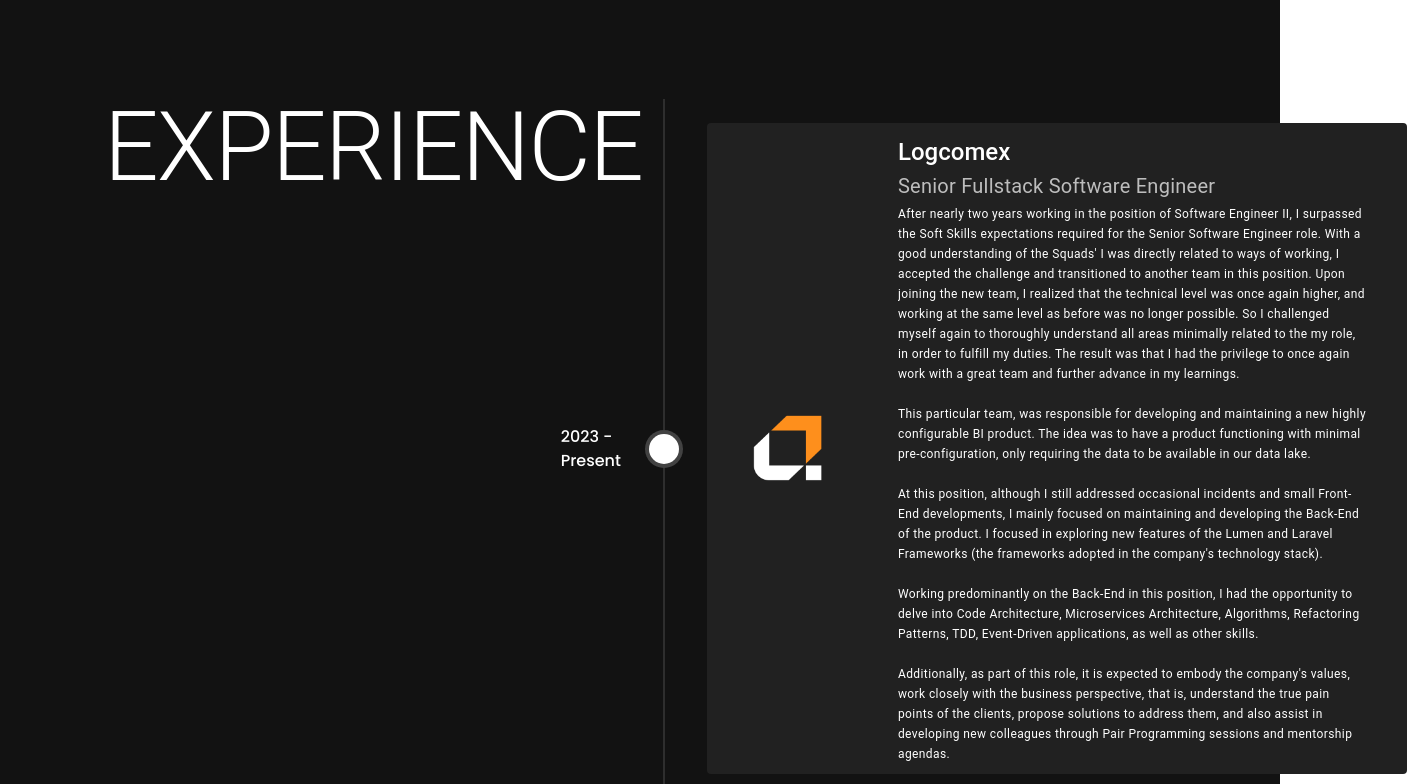
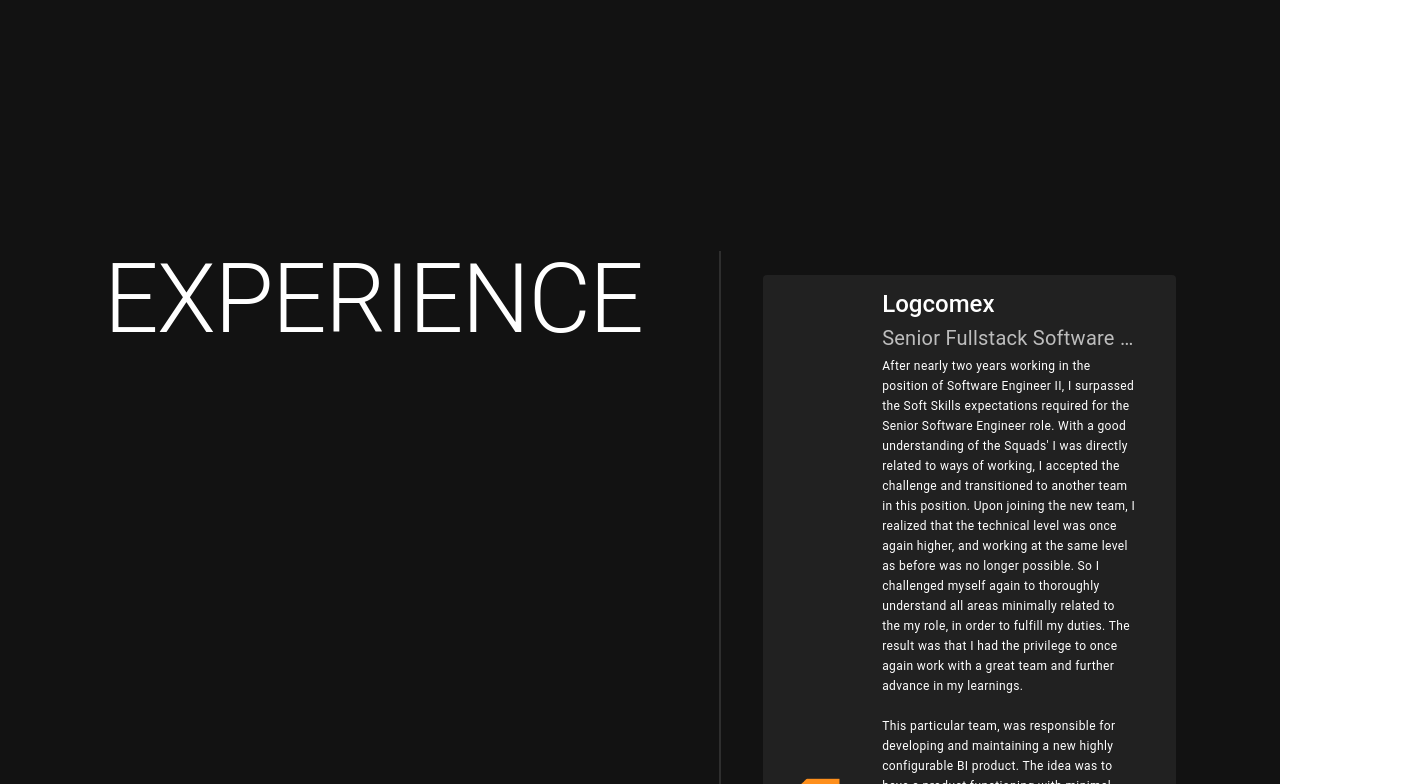
Before and after one commit to borica/borica-portfolio, a Vue app: page / in a window 1280 px wide. Shown: the part 2016-2800 px from the top of the page, 1407 px wide, since content can reach past the window. Built offline with nearby package versions, Linux system fonts and the light colour scheme.

Commit message:
Responsive layout adjustments

```diff
--- a/components.d.ts
+++ b/components.d.ts
@@ -10,6 +10,7 @@ declare module 'vue' {
     AboutMe: typeof import('./src/components/AboutMe.vue')['default']
     CurrentTechStack: typeof import('./src/components/CurrentTechStack.vue')['default']
     Experience: typeof import('./src/components/Experience.vue')['default']
+    Footer: typeof import('./src/components/Footer.vue')['default']
     HelloWorld: typeof import('./src/components/PresentationHeader.vue')['default']
     PresentationHeader: typeof import('./src/components/PresentationHeader.vue')['default']
     TopBarMenu: typeof import('./src/components/TopBarMenu.vue')['default']
--- a/src/App.vue
+++ b/src/App.vue
@@ -7,6 +7,9 @@
       <CurrentTechStack />
       <Experience />
     </v-main>
+    <v-footer>
+      <Footer />
+    </v-footer>
   </v-app>
 </template>
 
@@ -16,6 +19,7 @@ import CurrentTechStack from "@/components/CurrentTechStack.vue";
 import PresentationHeader from "@/components/PresentationHeader.vue";
 import TopBarMenu from "@/components/TopBarMenu.vue";
 import Experience from "@/components/Experience.vue";
+import Footer from "@/components/Footer.vue";
 
 </script>
 
--- a/src/components/AboutMe.vue
+++ b/src/components/AboutMe.vue
@@ -3,9 +3,8 @@
       <v-row class="d-flex align-center about-me-container">
         <v-col
           cols="12"
-          sm="4"
-          md="4"
-          class="d-flex justify-start"
+          md="5"
+          class="mb-sm-10 d-flex justify-center justify-md-start justify-lg-start justify-xl-start justify-xxl-start"
         >
           <div class="text-center">
             <p class="text-h1 poppins-bold">{{ $t('aboutMe.about').toUpperCase() }}</p>
@@ -14,8 +13,7 @@
         </v-col>
         <v-col
           cols="12"
-          sm="8"
-          md="8"
+          md="7"
           class="poppins-medium"
         >
           {{ $t('aboutMe.aboutMeText') }}
@@ -29,8 +27,9 @@
 </script>
 
 <style scoped>
- .about-me-container {
-   margin-top: 100px;
-   margin-bottom: 100px;
- }
+  .about-me-container {
+    margin-top: 100px;
+    margin-bottom: 100px;
+}
+
 </style>
--- a/src/components/CurrentTechStack.vue
+++ b/src/components/CurrentTechStack.vue
@@ -3,7 +3,15 @@
     <v-row class="d-flex align-center tech-stack-container">
       <v-col
         cols="12"
-        sm="6"
+        class="d-flex justify-center hidden-md-and-up mb-10"
+      >
+        <div class="text-center">
+          <p class="text-h1 poppins-bold"> {{ $t('techStack.techStack').toUpperCase() }} </p>
+          <p class="text-h1"> {{ $t('techStack.stackTech').toUpperCase() }} </p>
+        </div>
+      </v-col>
+      <v-col
+        cols="12"
         md="6"
         class="poppins-medium pl-md-10 align"
       >
@@ -31,9 +39,8 @@
       </v-col>
       <v-col
         cols="12"
-        sm="6"
         md="6"
-        class="d-flex justify-end"
+        class="d-flex justify-end hidden-sm-and-down"
       >
         <div class="text-center">
           <p class="text-h1 poppins-bold"> {{ $t('techStack.techStack').toUpperCase() }} </p>
@@ -177,4 +184,19 @@
   margin-top: 100px;
   margin-bottom: 100px;
 }
+
+@media (min-width: 960px) {
+  .hidden-md-and-up {
+    display: none !important;
+  }
+}
+
+@media (max-width: 959.98px) {
+  .hidden-sm-and-down {
+    display: none !important;
+  }
+}
+
+
+
 </style>
--- a/src/components/Experience.vue
+++ b/src/components/Experience.vue
@@ -1,11 +1,11 @@
 <template>
-  <v-container class="px-16">
-    <v-row class="">
+  <v-container class="px-md-16">
+    <v-row class="experience-container">
       <v-col
         cols="12"
-        sm="5"
+        sm="12"
         md="5"
-        class="d-flex justify-start"
+        class="mb-sm-10 d-flex justify-sm-center justify-md-start"
       >
         <div class="text-center">
           <p class="text-h1">{{ $t('experience.experience').toUpperCase() }}</p>
@@ -13,7 +13,7 @@
       </v-col>
       <v-col
         cols="12"
-        sm="7"
+        sm="12"
         md="7"
         class="poppins-medium"
       >
@@ -28,7 +28,7 @@
                 : experience.period
               }}
             </template>
-            <v-card variant="flat" style="min-width: 700px !important;">
+            <v-card variant="flat">
               <v-row class="w-100">
                 <v-col cols="3" class="d-flex align-center justify-center">
                   <v-img class="ml-3" height="70" :src="experience.companyLogoImageSrc" />
@@ -89,5 +89,8 @@
 </script>
 
 <style scoped>
-
+  .experience-container {
+    margin-top: 100px;
+    margin-bottom: 100px;
+  }
 </style>
--- /dev/null
+++ b/src/components/Footer.vue
@@ -0,0 +1,19 @@
+<template>
+  <v-footer
+    class="text-center d-flex flex-column"
+  >
+
+    <v-divider></v-divider>
+    <div>
+      {{ new Date().getFullYear() }} — <strong>Tiago Boriça</strong>
+    </div>
+  </v-footer>
+</template>
+
+<script setup lang="ts">
+
+</script>
+
+<style scoped>
+
+</style>
--- a/src/components/PresentationHeader.vue
+++ b/src/components/PresentationHeader.vue
@@ -98,4 +98,10 @@ const copyEmailToClipboard = () => {
 .fill-height-half {
   height: 90vh;
 }
+
+@media (min-width: 2560px) {
+  .fill-height-half {
+    height: 70vh;
+  }
+}
 </style>
```
